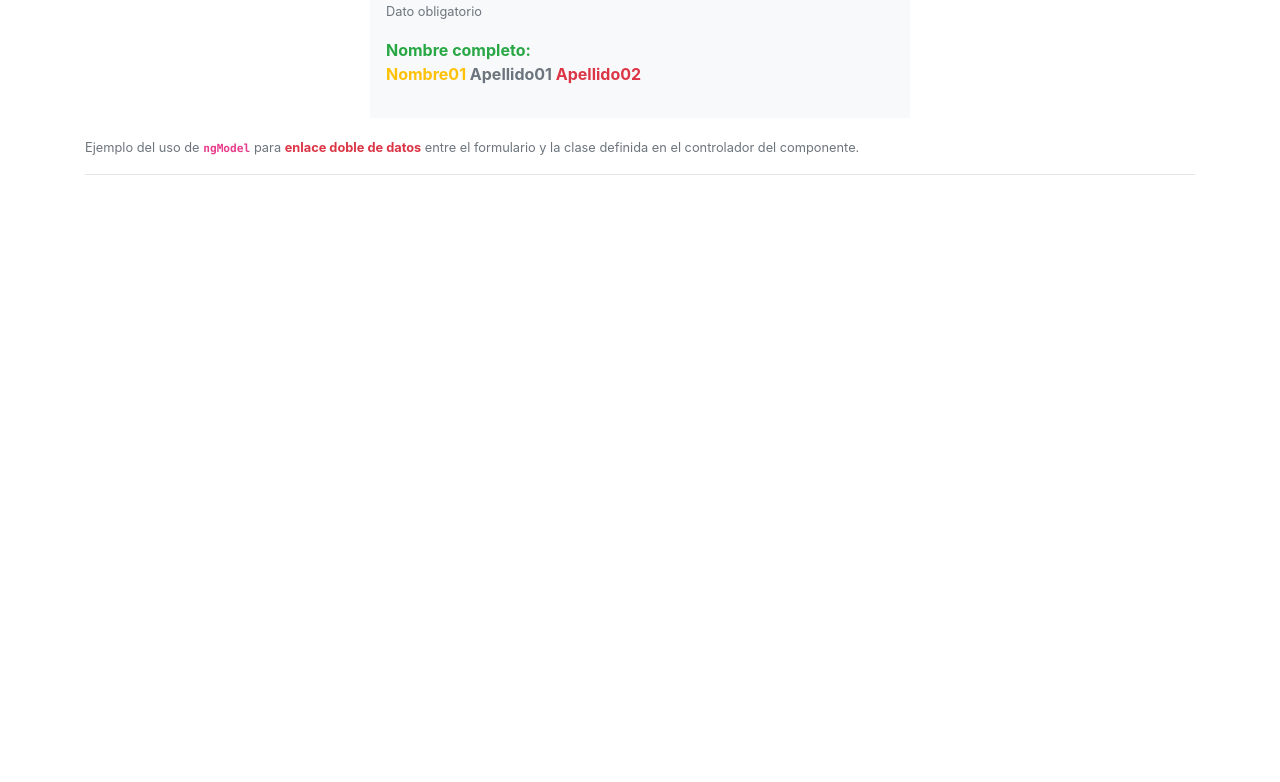
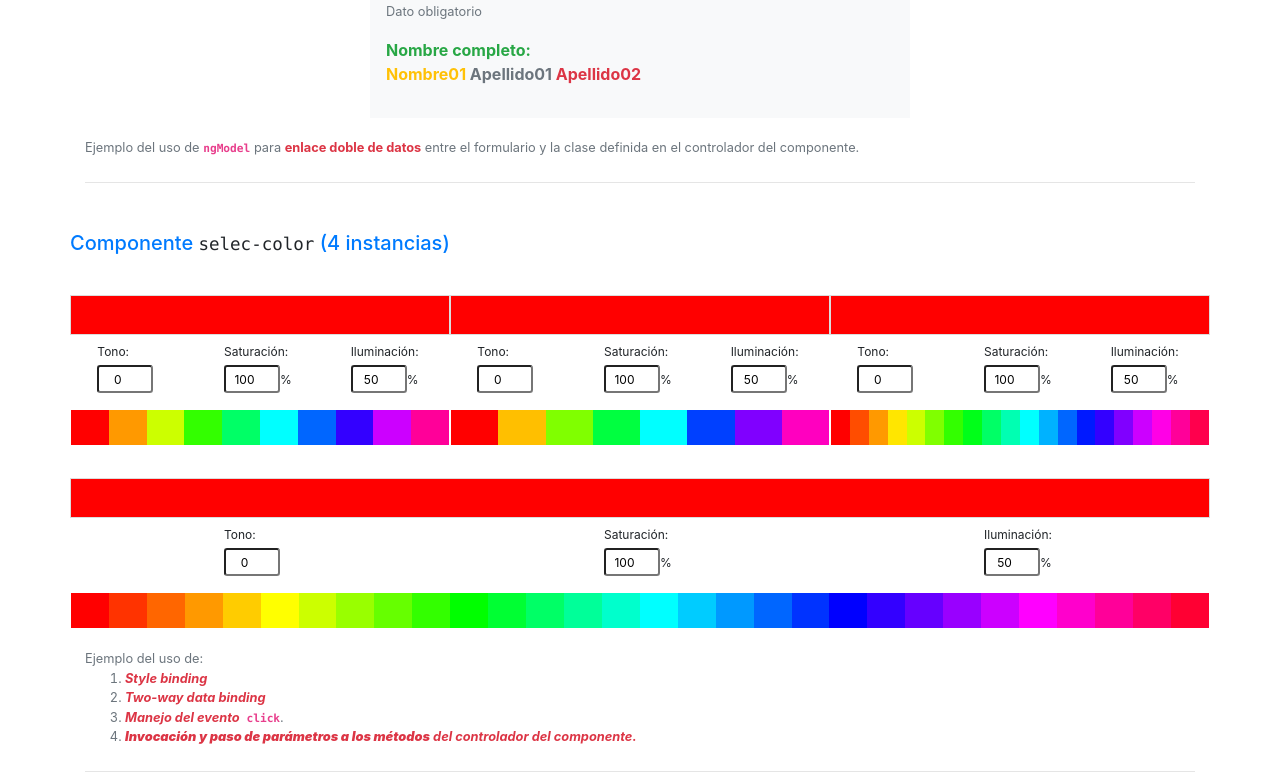
Before and after one commit to qualitrain/demo01Ng, an Angular app: page / in a window 1280 px wide. Shown: the part 1658-2440 px from the top of the page. Before the commit the page ends 1849 px from the top, so only its background shows below. Built offline with nearby package versions, Linux system fonts and the light colour scheme.

Commit message:
Ejm Seleccionador Color: Eventos e Integracion Todo
Estilizacion dinamica
OnInit  uso de parámetros de entrada
Two-way data binding con ngModel
Evento click
Test de OnChanges  ciclo de vida

```diff
--- a/src/app/app.component.html
+++ b/src/app/app.component.html
@@ -104,6 +104,47 @@
         controlador del
         componente.</small>
 </div>
-<hr>
+<hr class="my-4">
+<div class="row mt-5">
+    <h5 class="text-primary">Componente <pre class="d-inline">selec-color</pre> (4 instancias)</h5>
+</div>
+<div class="row mt-4">
+    <div class="col-sm ">
+        <app-selec-color numCajas="10"></app-selec-color>
+    </div>
+    <div class="col-sm ">
+        <app-selec-color numCajas="8"></app-selec-color>
+    </div>
+    <div class="col-sm ">
+        <app-selec-color numCajas="20"></app-selec-color>
+    </div>
+</div>
+<div class="row mt-4">
+    <div class="col-sm ">
+        <app-selec-color></app-selec-color>
+    </div>
+</div>
+<div class="text-info text-muted mt-3 text-info">
+    <small>Ejemplo del uso de:
+         <ol>
+             <li>
+                    <span class="font-weight-bold font-italic text-danger">Style binding</span>
+             </li>
+             <li>
+                    <span class="font-weight-bold font-italic text-danger">Two-way data binding</span>
+             </li>
+             <li>
+                    <span class="font-weight-bold font-italic text-danger">Manejo del evento</span> <code class="font-weight-bold"> click</code>.
+             </li>
+             <li>
+                    <span class="font-weight-bold font-italic text-danger">
+                    <strong>Invocaci&oacute;n y paso de par&aacute;metros a los m&eacute;todos</strong>
+                    del controlador del componente. </span>
+             </li>
+
+         </ol>
+    </small>
+</div>
+<hr class="my-4">
 
 </div>
--- a/src/app/app.module.ts
+++ b/src/app/app.module.ts
@@ -6,13 +6,15 @@ import { AppComponent } from './app.component';
 import { ListaB4Component } from './lista-b4/lista-b4.component';
 import { SeleccionadorComponent } from './seleccionador/seleccionador.component';
 import { EditorPersonasComponent } from './editor-personas/editor-personas.component';
+import { SelecColorComponent } from './selec-color/selec-color.component';
 
 @NgModule({
   declarations: [
     AppComponent,
     ListaB4Component,
     SeleccionadorComponent,
-    EditorPersonasComponent
+    EditorPersonasComponent,
+    SelecColorComponent
   ],
   imports: [
     BrowserModule,
--- /dev/null
+++ b/src/app/selec-color/selec-color.component.css
@@ -0,0 +1,22 @@
+.datoColor{
+    width: 3.5rem;
+}
+.campoColor{
+    width: 4.5rem;
+}
+#idCajaColor{
+    height: 40px;
+    border: 1px solid gainsboro;
+}
+#idCajaColores{
+    border: 1px solid white;
+}
+.bot-color{
+    height:35px;
+}
+.bot-color:hover{
+    border:2px solid white;
+}
+*{
+    font-size: .75rem;
+}
--- /dev/null
+++ b/src/app/selec-color/selec-color.component.html
@@ -0,0 +1,26 @@
+<div id="idCajaColor" class="row my-2" [style.backgroundColor]="hsl()">
+</div>
+<div class="row justify-content-around">
+    <div class="d-inline-block campoColor">
+        <label for="idTono{{id}}" class="d-block mb-1">Tono:</label>
+        <input type="number" max="359" min="0" id="idTono{{id}}"
+                class="form-control-sm text-center datoColor" [(ngModel)]="tono">
+    </div>
+    <div class="d-inline-block campoColor">
+        <label for="idSaturacion{{id}}" class="d-block mb-1">Saturaci&oacute;n:</label>
+        <input type="number" max="100" min="0" id="idSaturacion{{id}}"
+                class="form-control-sm text-center datoColor" [(ngModel)]="saturacion">%
+    </div>
+    <div class="d-inline-block campoColor">
+        <label for="idLuz{{id}}" class="d-block mb-1">Iluminaci&oacute;n:</label>
+        <input type="number" max="100" min="0" id="idLuz{{id}}"
+                class="form-control-sm text-center datoColor" [(ngModel)]="iluminacion">%
+    </div>
+</div>
+<div class="row mt-3" id="idCajaColores">
+    <div class="bot-color" *ngFor="let colorI of colores"
+            [style.width]="getAnchoBtnColor()"
+            [style.backgroundColor]="getColorHsl(colorI)"
+            on-click="resetColor(colorI)">
+    </div>
+</div>
--- /dev/null
+++ b/src/app/selec-color/selec-color.component.ts
@@ -0,0 +1,69 @@
+import { Component, OnInit, Input
+  // , OnChanges, SimpleChanges
+       } from '@angular/core';
+
+@Component({
+  selector: 'app-selec-color',
+  templateUrl: './selec-color.component.html',
+  styleUrls: ['./selec-color.component.css']
+})
+export class SelecColorComponent implements OnInit
+//, OnChanges
+{
+  @Input()
+  numCajas:string="";
+
+  id:number;
+  tono:number;
+  saturacion:number;
+  iluminacion:number;
+  colores:number[];
+  nBotonesColor:number;
+  MAX_COLOR:number;
+
+  constructor() {
+    this.id = Math.round(Math.random() * 10000);
+
+    this.nBotonesColor = 30;
+    this.MAX_COLOR = 360;
+    this.tono=0;
+    this.saturacion=100;
+    this.iluminacion=50;
+
+    this.colores = [];
+  }
+
+  ngOnInit():void{
+    if(this.numCajas != ""){
+      this.nBotonesColor = Number.parseInt(this.numCajas);
+    }
+    let incremento = this.MAX_COLOR / this.nBotonesColor;
+    let tonoI = 0;
+    for(let i=0; i<this.nBotonesColor; i++){
+      this.colores.push(tonoI);
+      tonoI += incremento;
+    }
+  }
+
+  /*
+  ngOnChanges(cambios: SimpleChanges):void{
+    console.log(cambios);
+  }
+  */
+
+  hsl():string {
+    return this.toHsl(this.tono, this.saturacion, this.iluminacion);
+  }
+  toHsl(tonoX:number, satX:number, luzX:number):string {
+    return "hsl(" + tonoX + "," + satX + "%" + "," + luzX + "%)";
+  }
+  getAnchoBtnColor():string{
+    return (100 / this.colores.length) + "%";
+  }
+  getColorHsl(tonoI:number):string{
+    return this.toHsl(tonoI, 100, 50);
+  }
+  resetColor(colorI:number):void{
+    this.tono = colorI;
+  }
+}
```
Also changed, not shown: 1 other file (tests, documents, lock files or other folders).
